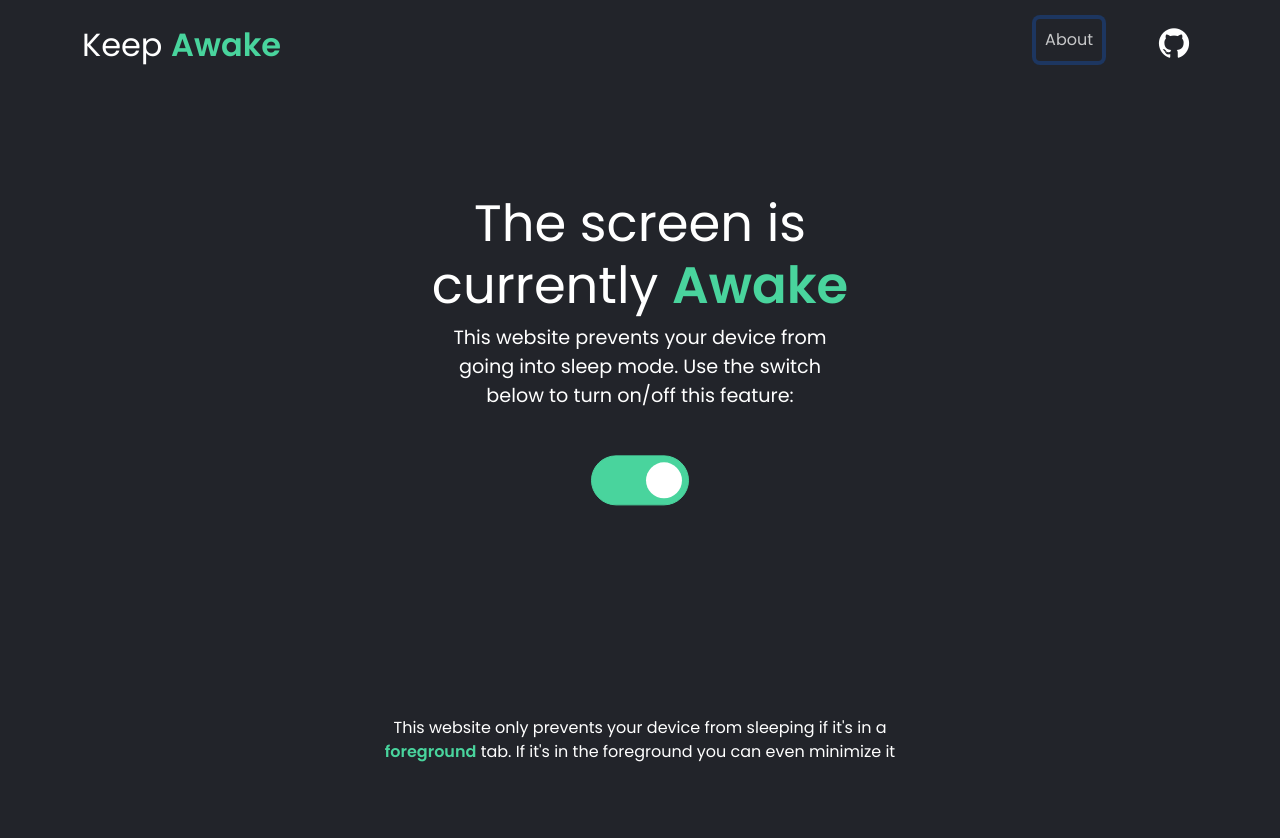
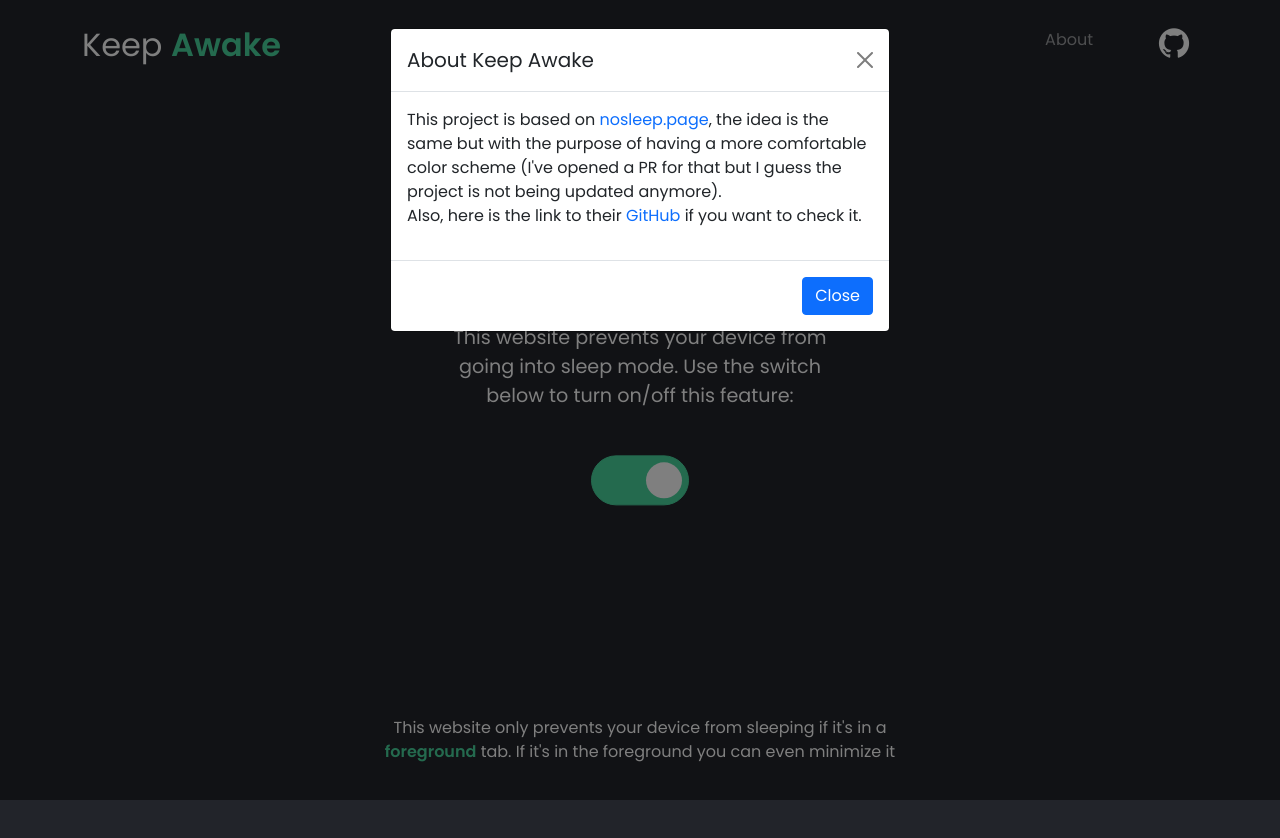
Before and after one commit to CarolinaMoraes/keep-awake, a plain HTML site: page index.html in a window 1280 px wide. Both pictures are taken after a click on the button "About". Drawn offline with nearby package versions, Linux system fonts and the light colour scheme.

Commit message:
feat: add "about" modal

```diff
--- a/index.css
+++ b/index.css
@@ -84,3 +84,9 @@ h1 {
   left: 50%;
   transform: translateX(-50%);
 }
+
+@media screen and (max-width: 768px) {
+  .info-box {
+    transform: translateY(0%);
+  }
+}
--- a/index.html
+++ b/index.html
@@ -50,7 +50,14 @@
         >
           <ul class="navbar-nav gap-5">
             <li class="nav-item">
-              <button type="button" class="btn btn-link nav-link">About</button>
+              <button
+                type="button"
+                class="btn btn-link nav-link"
+                data-bs-toggle="modal"
+                data-bs-target="#aboutModal"
+              >
+                About
+              </button>
             </li>
             <li class="nav-item">
               <a
@@ -98,6 +105,59 @@
       </div>
     </div>
 
+    <!-- About - Modal -->
+    <div
+      class="modal fade"
+      id="aboutModal"
+      tabindex="-1"
+      aria-labelledby="exampleModalLabel"
+      aria-hidden="true"
+    >
+      <div class="modal-dialog">
+        <div class="modal-content">
+          <div class="modal-header">
+            <h5 class="modal-title" id="aboutModal">About Keep Awake</h5>
+            <button
+              type="button"
+              class="btn-close"
+              data-bs-dismiss="modal"
+              aria-label="Close"
+            ></button>
+          </div>
+          <div class="modal-body">
+            <p>
+              This project is based on
+              <a
+                href="https://nosleep.page/"
+                target="_blank"
+                rel="noopener noreferrer"
+                >nosleep.page</a
+              >, the idea is the same but with the purpose of having a more
+              comfortable color scheme (I've opened a PR for that but I guess
+              the project is not being updated anymore). <br />Also, here is the
+              link to their
+              <a
+                href="https://github.com/bradleyjkemp/nosleep.page"
+                target="_blank"
+                rel="noopener noreferrer"
+                >GitHub</a
+              >
+              if you want to check it.
+            </p>
+          </div>
+          <div class="modal-footer">
+            <button
+              type="button"
+              class="btn btn-primary"
+              data-bs-dismiss="modal"
+            >
+              Close
+            </button>
+          </div>
+        </div>
+      </div>
+    </div>
+
     <script type="module" src="./index.js"></script>
     <script
       src="https://cdn.jsdelivr.net/npm/bootstrap@5.0.2/dist/js/bootstrap.bundle.min.js"
```
